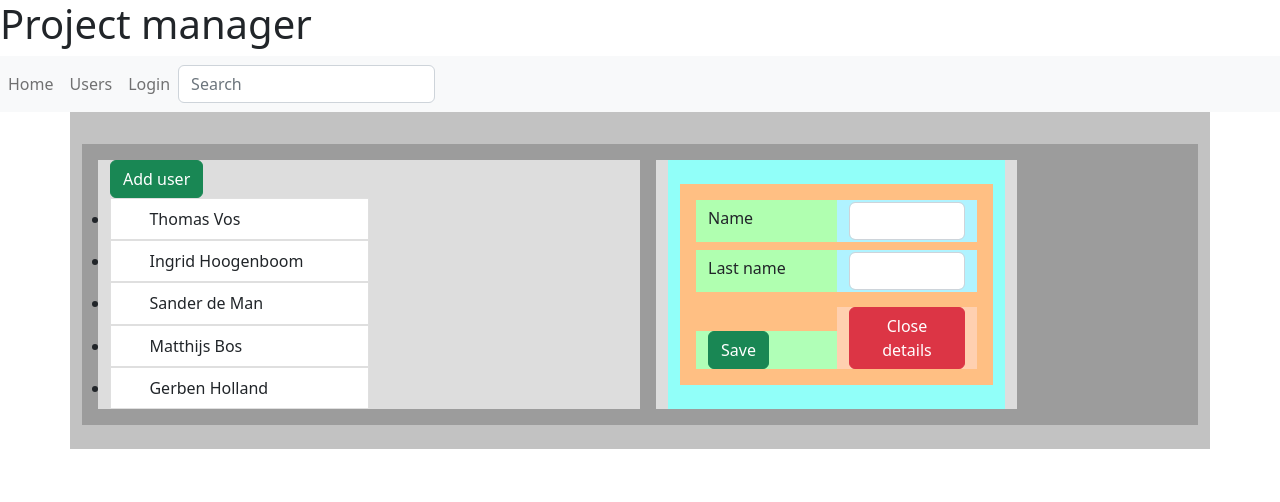
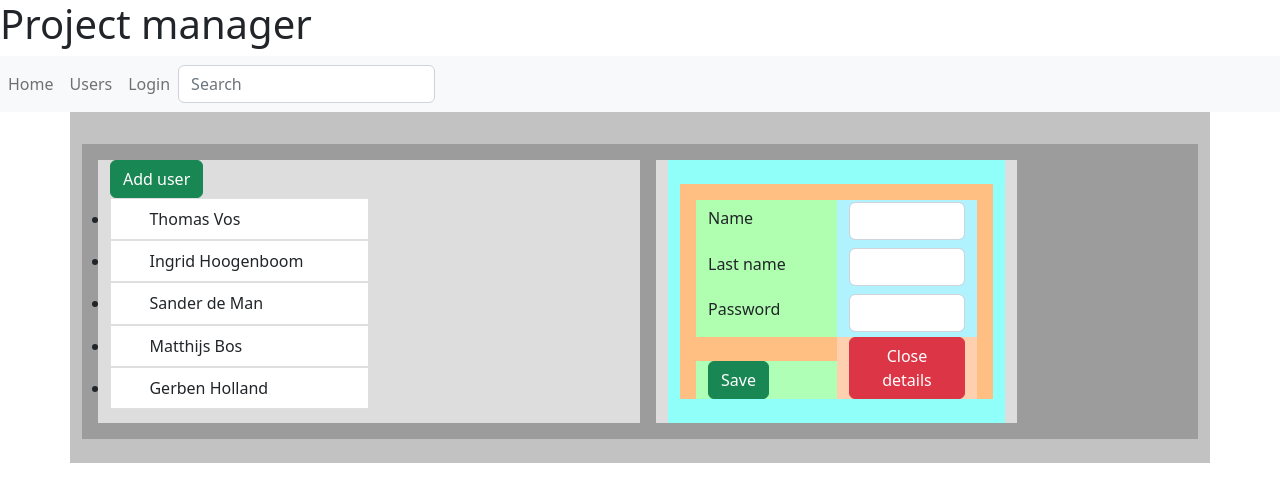
Before and after one commit to ThomasTacoVos/ProjectManager, an Angular app: page /user in a window 1280 px wide. Both pictures are taken after a click on the button "Add user". Shown: the top 502 px of the page. Built offline with nearby package versions, Linux system fonts and the light colour scheme.

Commit message:
Add user and update user work now

```diff
--- a/src/app/user/components/userdetails/user-details.component.html
+++ b/src/app/user/components/userdetails/user-details.component.html
@@ -14,6 +14,14 @@
                 <input class="form-control" style="margin-top: 2%;"  value="{{selectedUser?.lastname}}"
                 id="lastname" formControlName = "lastname"  #updatedUser>
             </div>
+
+            <div class="col-6  h-25" style="background-color: #b0ffb0;">
+                <label for="password" style="margin-top: 5%;">Password  </label>
+            </div>
+            <div class="col-6  h-25" style="background-color: #b0f3ff;">
+                <input class="form-control" style="margin-top: 2%;" type="password"  value="{{selectedUser?.password}}"
+                id="password" formControlName = "password"  #updatedUser>
+            </div>
             <div class="col-6 align-self-end " style="background-color: #b0ffb7;">
                 <button type="submit" class="btn btn-success">Save</button>
             </div>
--- a/src/app/user/components/userdetails/user-details.component.ts
+++ b/src/app/user/components/userdetails/user-details.component.ts
@@ -19,10 +19,8 @@ export class UserDetailsComponent implements OnInit {
     firstname: ['', Validators.required],
     lastname: ['', Validators.required],
     password: ['', Validators.required],
-    test: []
 
   })
-  submitted = false
 
   constructor(
     private fb: FormBuilder
@@ -30,9 +28,9 @@ export class UserDetailsComponent implements OnInit {
     ) { }
 
   ngOnInit(): void {
-      this.f['firstname'].setValue(this.selectedUser?.firstname!)
-      this.f['lastname'].setValue(this.selectedUser?.lastname!)
-
+      this.f['firstname'].setValue(this.selectedUser?.firstname!);
+      this.f['lastname'].setValue(this.selectedUser?.lastname!);
+      this.f['password'].setValue(this.selectedUser?.password!);
   }
   get f() {
     return this.loginForm.controls
@@ -53,21 +51,14 @@ export class UserDetailsComponent implements OnInit {
   }
 
   saveForm(){
-
-
     let model = new User(
       this.selectedUser?.id ?? 0,
       this.loginForm.controls.firstname.value ?? '',
       this.loginForm.controls.lastname.value ?? '',
       this.loginForm.controls.password.value ?? ''
       );
-
-
-
-
-
+      console.log(model.firstname)
     this.onSave.emit(model)
+    this.closeDetails()
   }
-
-
 }
--- a/src/app/user/components/userlist/user-list.component.html
+++ b/src/app/user/components/userlist/user-list.component.html
@@ -3,7 +3,7 @@
         <div class="col-6 me-3" style="background-color: rgb(221, 221, 221);">
             <button class="btn btn-success" (click)="addUser()" >Add user</button>
             <ul class="list-group list-group-flush user-list" >
-                <li   *ngFor="let user of users | async">
+                <li   *ngFor="let user of users$ | async">
                     <button class="list-group-item list-group-item-action"  [class.selected]="user === selectedUser" type="button"
                         (click)="onSelect(user)">
                         <span class="badge">{{user.id}}  </span>
@@ -16,8 +16,8 @@
 
             </ul>
         </div>
-        <div  class="col-4"  style="background-color: rgb(221, 221, 221)" *ngIf="selectedUser || adding" >
-            <app-user-details [selectedUser]="selectedUser" *ngIf="selectedUser"
+        <div  class="col-4"  style="background-color: rgb(221, 221, 221)" *ngIf="selectedUser" >
+            <app-user-details [selectedUser]="selectedUser"
                 (onClose)="deselectUser()"
                 (onSave)="saveUser($event)"
                 (newItemEvent)="addItem($event)"
--- a/src/app/user/components/userlist/user-list.component.ts
+++ b/src/app/user/components/userlist/user-list.component.ts
@@ -11,10 +11,9 @@ import { User } from '../../models/user';
 })
 export class UserListComponent implements OnInit {
 
-  public users = this.userService.userList$;
+  public users$ = this.userService.userList$;
   // users = UsersDB;
   selectedUser?: User;
-  adding = false;
   items: Item[] = [];
 
   constructor(
@@ -28,12 +27,7 @@ export class UserListComponent implements OnInit {
   }
 
   onSelect(user: User): void {
-    this.adding = false;
     this.selectedUser = user;
-  }
-
-  closeSaves(){
-    this.adding = false;
   }
 
   deselectUser(): void {
@@ -51,9 +45,21 @@ export class UserListComponent implements OnInit {
     this.items.push(newItem);
   }
 
-  saveUser(user: User){
-    // console.log(this.users);
-    // let index = this.users.findIndex(x => x.id === this.selectedUser?.id);
+  saveUser(savedUser: User){
+    console.log('this is users', this.users$)
+    console.log('saveduser', savedUser)
+    this.users$.subscribe({
+      next(user){
+        if (savedUser.id == -1){
+          user.push(savedUser);
+          console.log('ADDED USER:', user);
+        } else {
+          user[savedUser.id-1] = savedUser;
+          console.log('CHANGED USER', savedUser)
+        }
+      }
+
+    })
 
 
     // console.log(this.users)
@@ -72,6 +78,7 @@ export class UserListComponent implements OnInit {
     // }
     // this.users = userList;
   }
+
   // saveDetails(updatedName:string): void {
   //   if (this.selectedUser != undefined){
   //     this.selectedUser.firstname = updatedName;
```
